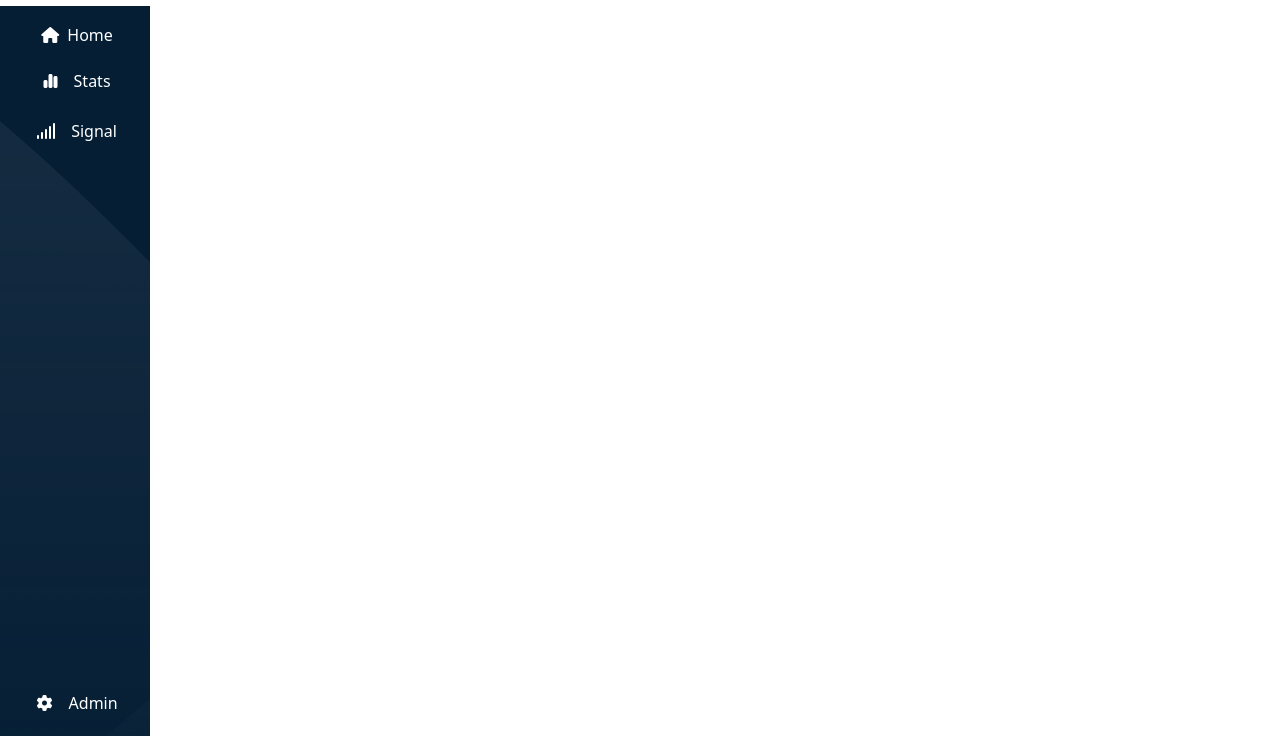
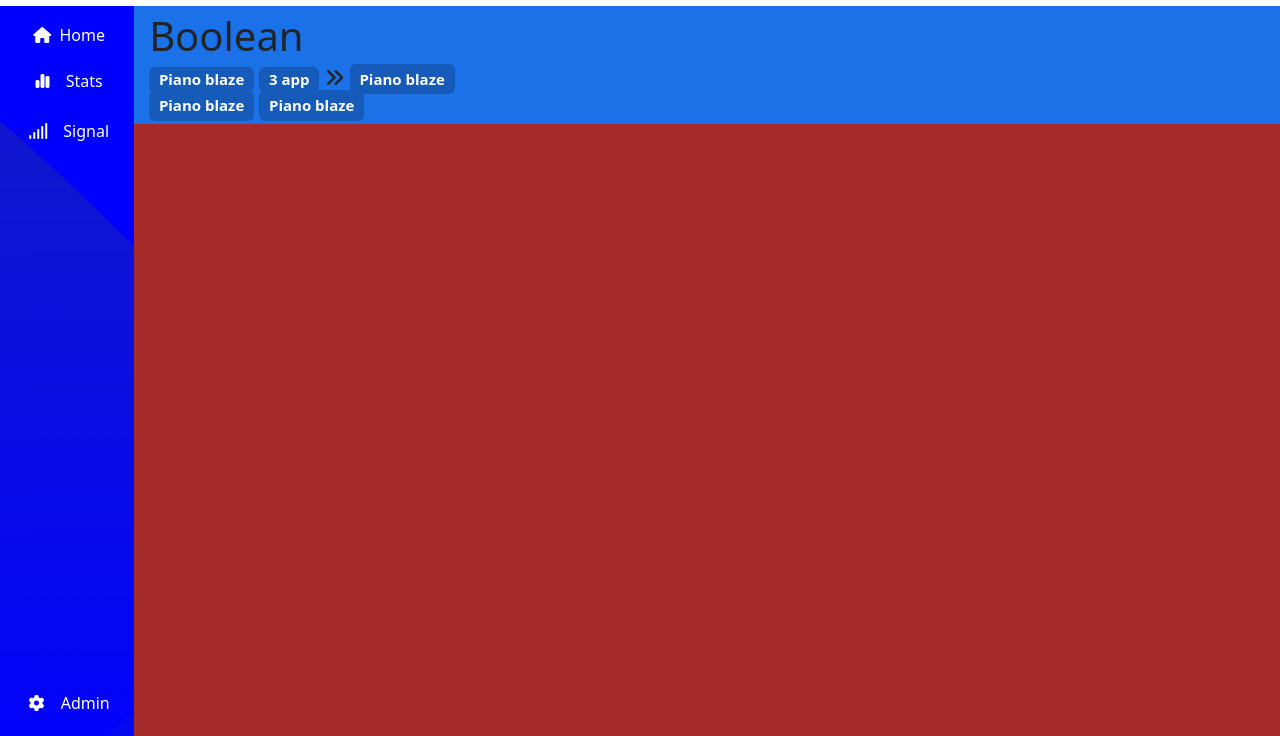
Before and after one commit to CatalanoLorenzo/html-css-bootstrap-dashboard, a plain HTML site: page index.html in a window 1280 px wide. Shown: the part 64-800 px from the top of the page. Drawn offline with nearby package versions, Linux system fonts and the light colour scheme.

Commit message:
make menu add element logo

```diff
--- a/asset/css/style.css
+++ b/asset/css/style.css
@@ -2,7 +2,8 @@
     --navbar-form: #e5e5e5;
     --bell: #ff8f00;
     --sidebarbg: #051e34;
-
+    --menubg: #1b72e8;
+    --badge-menu: #165bba;
 }
 /* debug */
 .debug nav {
@@ -48,6 +49,21 @@
     background-image: url(../img/sidebar-bg.png);    width: 50px;
     height: calc(100vh - 70px);
 }
+.principal main{
+    height: calc(100vh - 70px);
+    width: 100%;
+}
+.principal main .menu{
+    background-color: var(--menubg);
+}
+
+.menu .badge{
+    background-color: var(--badge-menu);
+}
+
+
+
+
 
 @media screen and (min-width:1200px) {
     .sidebar{
--- a/index.html
+++ b/index.html
@@ -9,7 +9,7 @@
     <link href="https://cdn.jsdelivr.net/npm/bootstrap@5.2.3/dist/css/bootstrap.min.css" rel="stylesheet" integrity="sha384-rbsA2VBKQhggwzxH7pPCaAqO46MgnOM80zW1RWuH61DGLwZJEdK2Kadq2F9CUG65" crossorigin="anonymous">
     <link rel="stylesheet" href="./asset/css/style.css">
 </head>
-<body class="">
+<body class="debug">
     <header class="px-0">
             <nav class="navbar-light">
                 <nav class="navbar bg-white py-1 flex-nowrap ">
@@ -53,7 +53,7 @@
                   </nav>
             </nav>
     </header>
-    <div class="principal px-0 m-0 ">
+    <div class="principal d-flex px-0 m-0 ">
         <div class="sidebar d-flex justify-content-center">
             <div class="navbar-dark flex-column justify-content-between d-flex align-items-center ">
                 <form class="d-flex flex-column p-2">
@@ -78,7 +78,35 @@
                 </form>
             </div>
         </div>
-        <main></main>
+        <main>
+            <div class="menu">
+                <div class="container-xl">
+                    <div class="row row-cols-1 row-cols-md-3">
+                        <!-- add students -->
+
+
+                        <!-- logo -->
+                        <div class="col">
+                            <a class="navbar-brand fs-1" href="#">
+                                Boolean
+                            </a>
+                            <h5>
+                            <span class="badge  ">Piano blaze</span>
+                            <span class="badge ">3 app</span>
+                            <i class="fa-solid fa-angles-right"></i>
+                            <span class="badge d-none d-xl-inline">Piano blaze</span>
+                            <span class="badge d-none d-xl-inline">Piano blaze</span>
+                            <span class="badge d-none d-xl-inline">Piano blaze</span>
+                            <span class="badge d-xl-none">+</span>
+                            </h5>
+                        </div>
+                        <!-- counter -->
+
+
+                    </div>
+                </div>
+            </div>
+        </main>
     </div>
 
 
```
